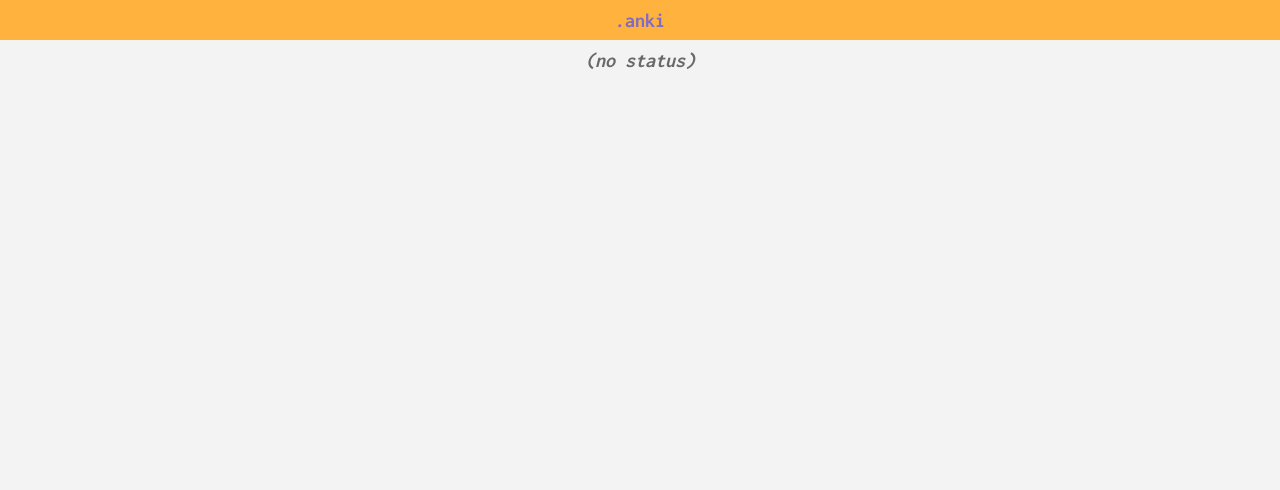
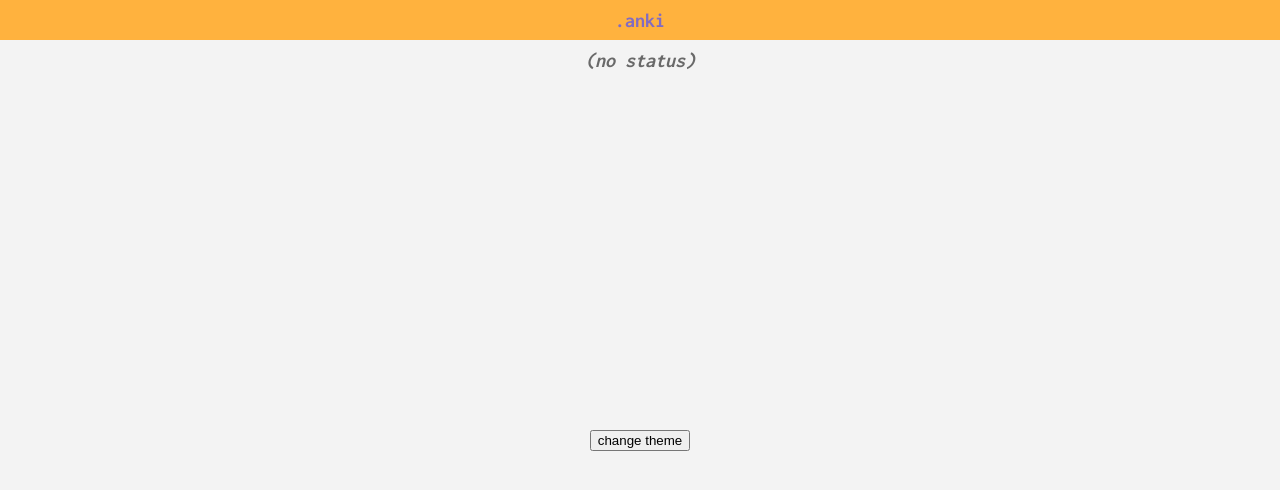
Before and after one commit to rasteeslove/anki-webapp, a React (Create React App) app in the folder anki/: page / in a window 1280 px wide. Shown: the top 490 px of the page. Built offline with nearby package versions, Linux system fonts and the light colour scheme.

Commit message:
basic light/dark theme support; now user can switch

```diff
--- a/anki/src/App.tsx
+++ b/anki/src/App.tsx
@@ -1,19 +1,32 @@
 import { useContext } from 'react'
 import Header from './components/Header'
 import StatusBar from './components/StatusBar'
-import { ThemeContext } from './context/ThemeContext'
+import { ThemeContext, themes } from './context/ThemeContext'
 
 const App = () => {
-    const theme = useContext(ThemeContext)
+    const [theme, setTheme] = useContext(ThemeContext)
 
     return (
         <div id='App' style={{
             width: '100%',
             height: '100%',
             backgroundColor: theme.background,
+            display: 'flex',
+            flexFlow: 'column',
         }}>
             <Header/>
             <StatusBar status={undefined}/>
+            <div style={{
+                width: '100%',
+                display: 'flex',
+                flex: '1 1 auto',
+                justifyContent: 'center',
+                alignItems: 'center',
+            }}>
+                <button onClick={() => {
+                    setTheme(theme == themes.light ? themes.dark : themes.light)
+                }}>change theme</button>
+            </div>
         </div>
     )
 }
--- a/anki/src/AppWrapper.tsx
+++ b/anki/src/AppWrapper.tsx
@@ -1,9 +1,12 @@
+import { useState } from 'react'
 import App from './App'
 import { ThemeContext, themes } from './context/ThemeContext'
 
 const AppWrapper = () => {
+    const [theme, setTheme] = useState(themes.light)
+
     return (
-        <ThemeContext.Provider value={themes.light}>
+        <ThemeContext.Provider value={[theme, setTheme]}>
             <App/>
         </ThemeContext.Provider>
     )
--- a/anki/src/components/Header.tsx
+++ b/anki/src/components/Header.tsx
@@ -2,7 +2,7 @@
 import { ThemeContext } from "../context/ThemeContext";
 
 const Header = () => {
-    const theme = useContext(ThemeContext)
+    const [theme, ] = useContext(ThemeContext)
     return(
         <header style={{
             display: 'flex',
@@ -20,4 +20,5 @@
     )
 };
 
+
 export default Header
--- a/anki/src/components/StatusBar.tsx
+++ b/anki/src/components/StatusBar.tsx
@@ -6,7 +6,7 @@
 }
 
 const StatusBar = (props: Props) => {
-    const theme = useContext(ThemeContext)
+    const [theme, ] = useContext(ThemeContext)
 
     return(
         <header style={{
--- a/anki/src/context/ThemeContext.tsx
+++ b/anki/src/context/ThemeContext.ts
@@ -27,4 +27,4 @@
     }
 }
 
-export const ThemeContext = createContext(themes.light);
+export const ThemeContext = createContext<any>(themes.light);
```
